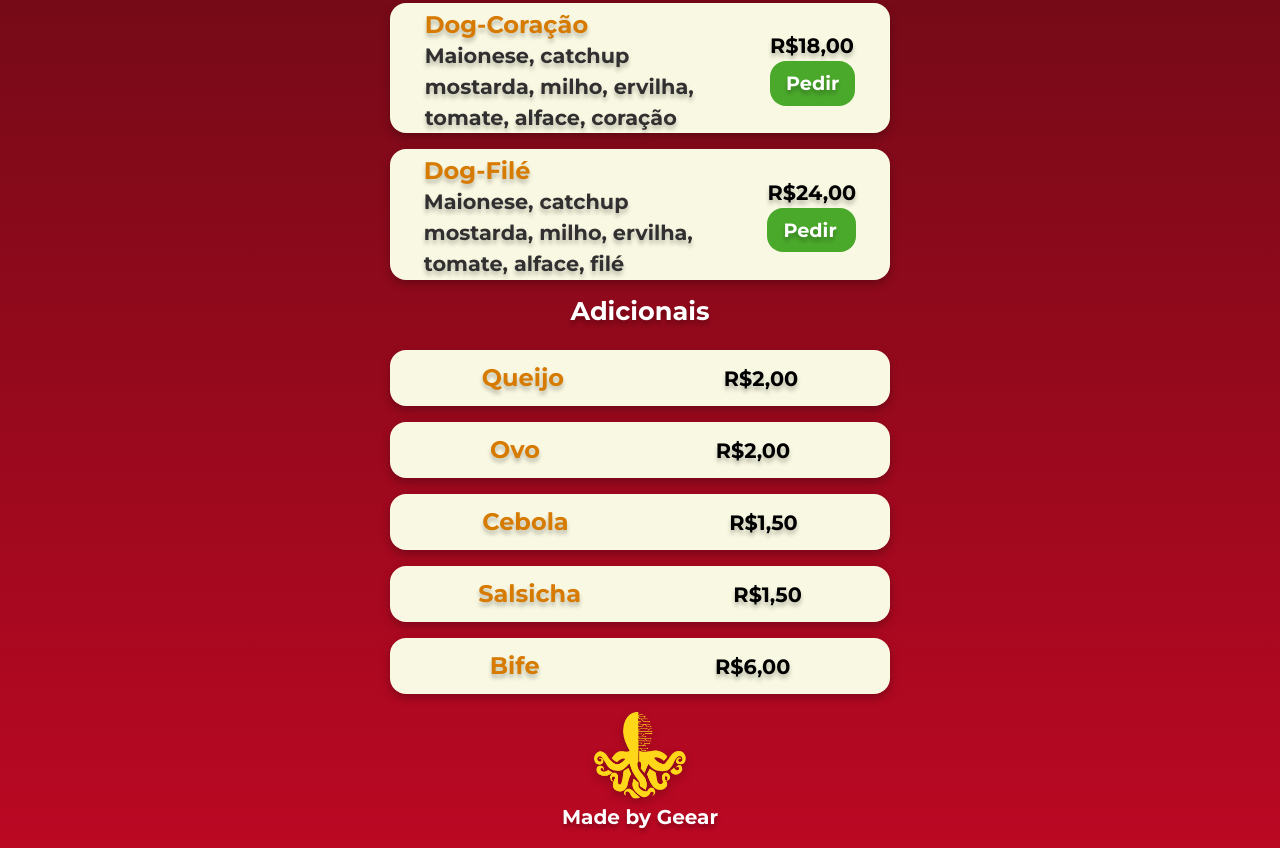
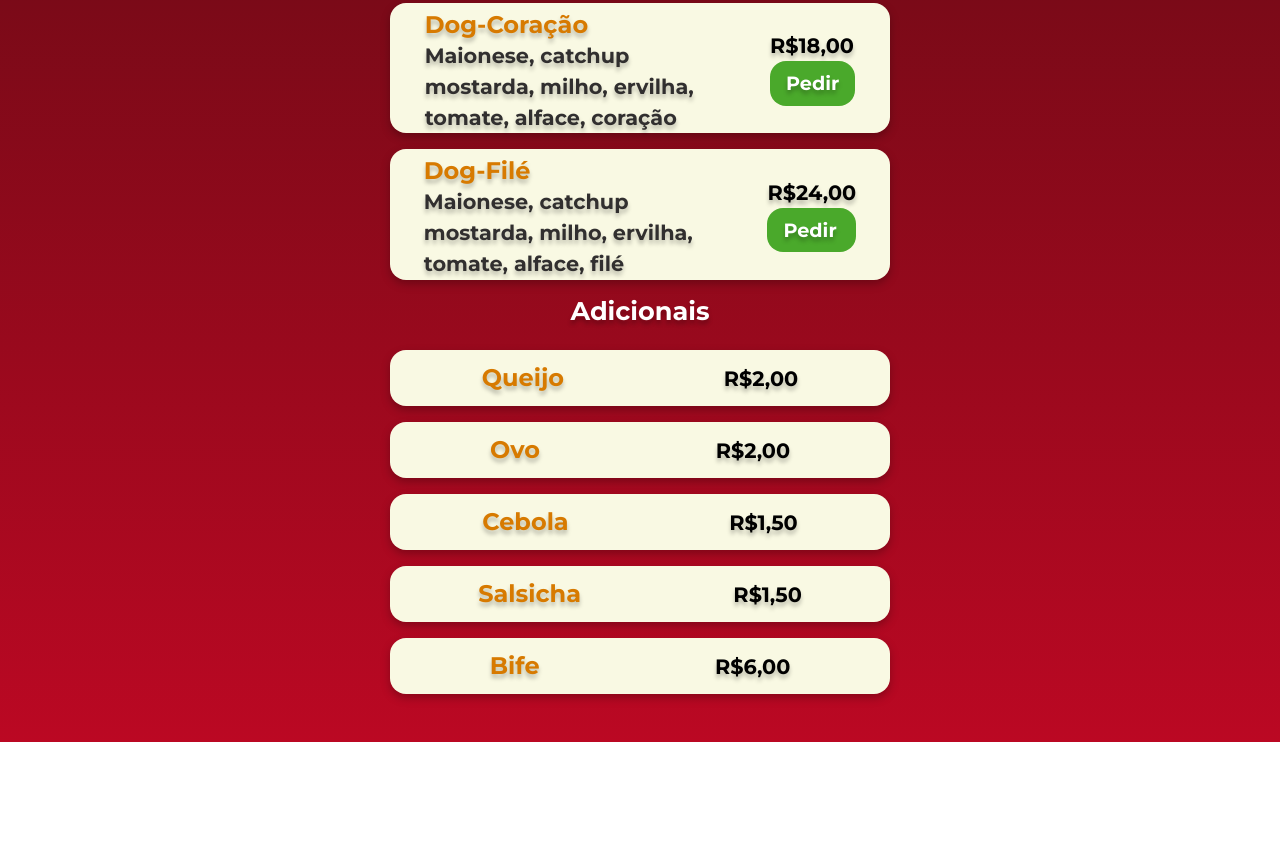
Before and after one commit to LeonardoRafaelDev/Menu-Lanches-responsivo, a plain HTML site: page screens/cachorroquente.html in a window 1280 px wide. Shown: the part 726-1574 px from the top of the page. After the commit the page ends 1468 px from the top, so only its background shows below. Drawn offline with nearby package versions, Linux system fonts and the light colour scheme.

Commit message:
adicionando margin bottom

```diff
--- a/screens/cachorroquente.html
+++ b/screens/cachorroquente.html
@@ -181,25 +181,18 @@
 
                         </div>
                   </div>
-                  <div class="container container-adicionais">
+                  <div class="container container-adicionais mb-5">
                         <div class="texts">
                               <h3 class="adicionais">Bife</h3>
                         </div>
 
-                        <div class="valor">
+                        <div class="valor ">
                               <div class="real">R$6,00</div>
 
                         </div>
                   </div>
       </body>
       <footer>
-            <section class="container-fluid" style="margin-top: 1rem;">
-                  <div class="row d-flex justify-content-center">
-                        <img class="col-12 logo-geear d-flex justify-content-center"
-                              src="/assets/styles/img/logogeear.png" alt="">
-                        <p class="footer-tittle d-flex justify-content-center col-12">Made by Geear</p>
-                  </div>
-            </section>
       </footer>
 
 </body>
```
Also changed, not shown: screens/bebidas.html (+2 -10 lines), screens/xis.html (+1 -8 lines).
